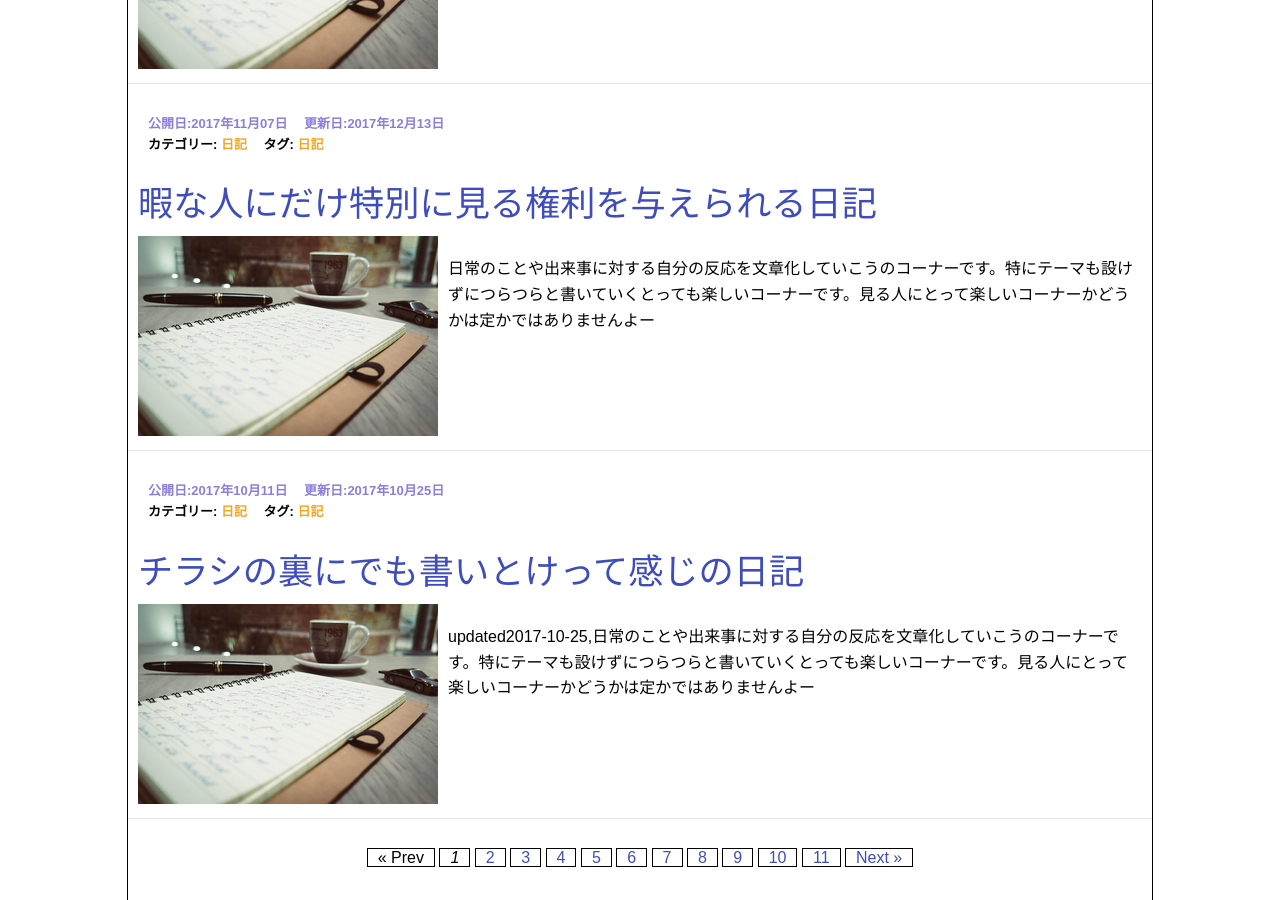
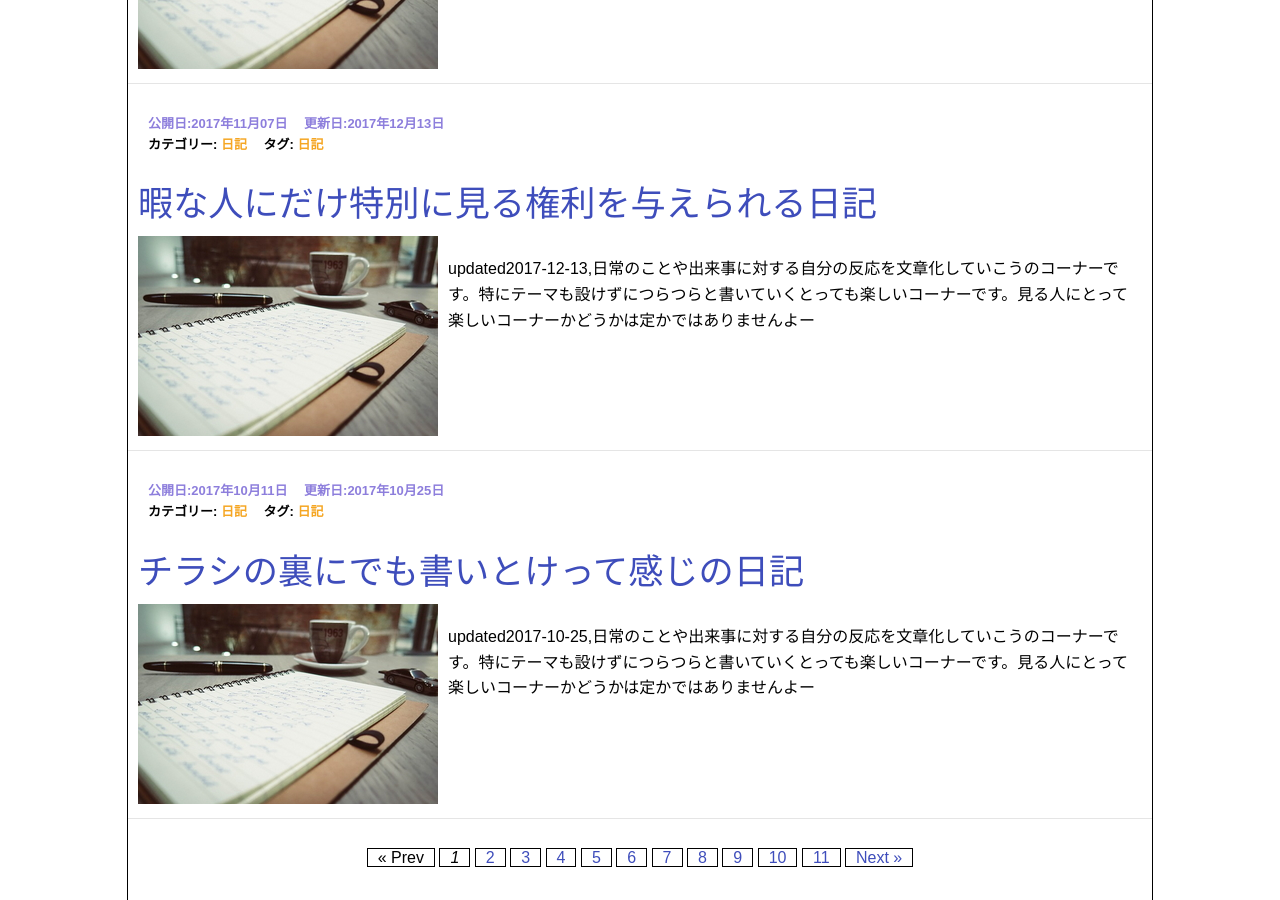
Before and after one commit to photoantenna/photoantenna.github.io, a Jekyll site: the page built from index.html, in a window 1280 px wide and 900 px high, scrolled down 1279 px. Built offline with Jekyll 4.4.1, drawn with Linux system fonts in a browser that asks for light colours; the list of posts is cut into pages by our own code.

Commit message:
Update 2017-11-07-diary.md

```diff
--- a/_posts/2017-11-07-diary.md
+++ b/_posts/2017-11-07-diary.md
@@ -2,7 +2,7 @@
 layout: post
 title: "暇な人にだけ特別に見る権利を与えられる日記"
 permalink: diary03
-excerpt: "日常のことや出来事に対する自分の反応を文章化していこうのコーナーです。特にテーマも設けずにつらつらと書いていくとっても楽しいコーナーです。見る人にとって楽しいコーナーかどうかは定かではありませんよー"
+excerpt: "updated2017-12-13,日常のことや出来事に対する自分の反応を文章化していこうのコーナーです。特にテーマも設けずにつらつらと書いていくとっても楽しいコーナーです。見る人にとって楽しいコーナーかどうかは定かではありませんよー"
 categories: "日記"
 tags: "日記"
 keywords: "日記, 台湾, 旅行, バイナリーオプション, 青森県, どうぶつの森"
```
